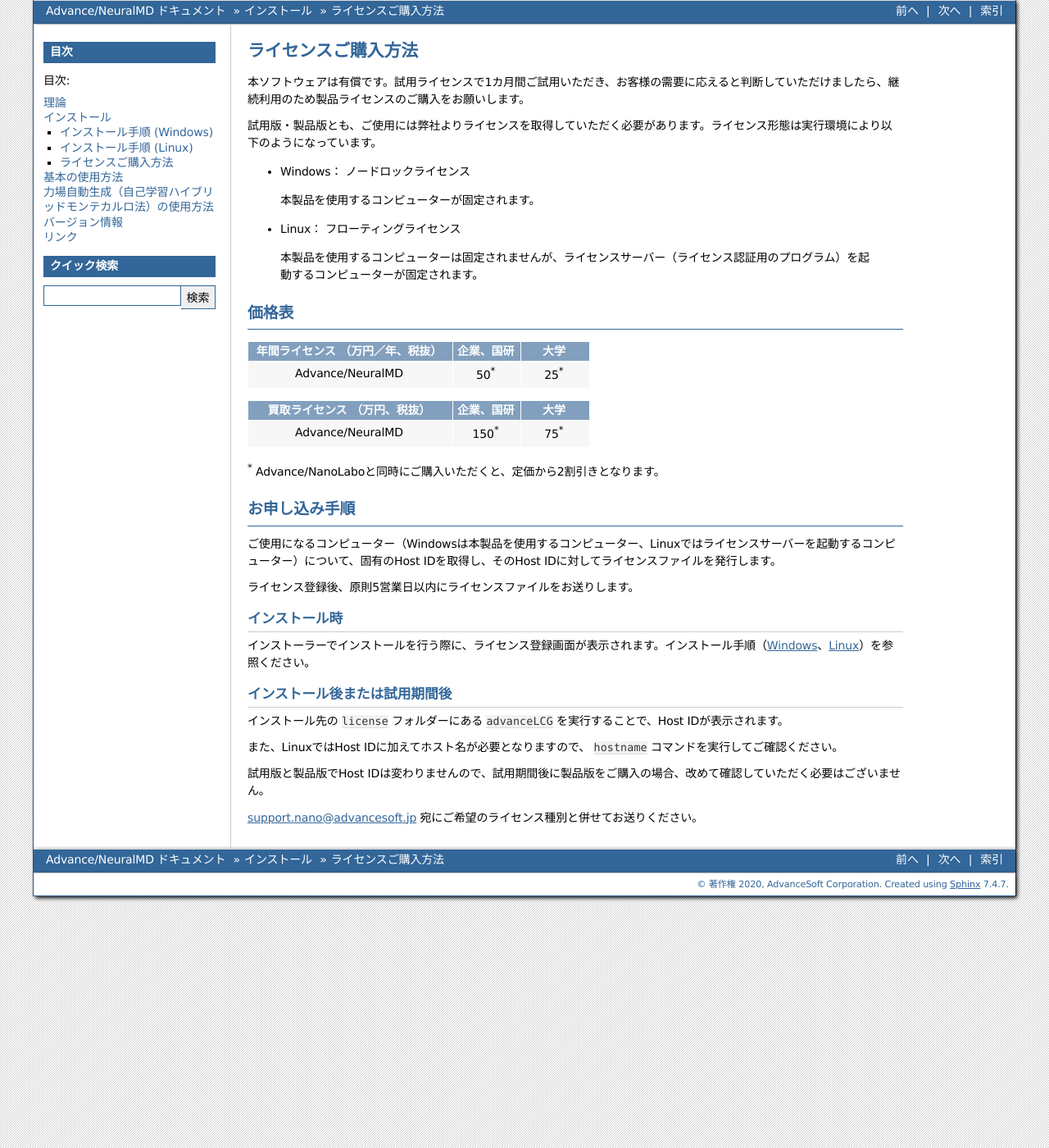
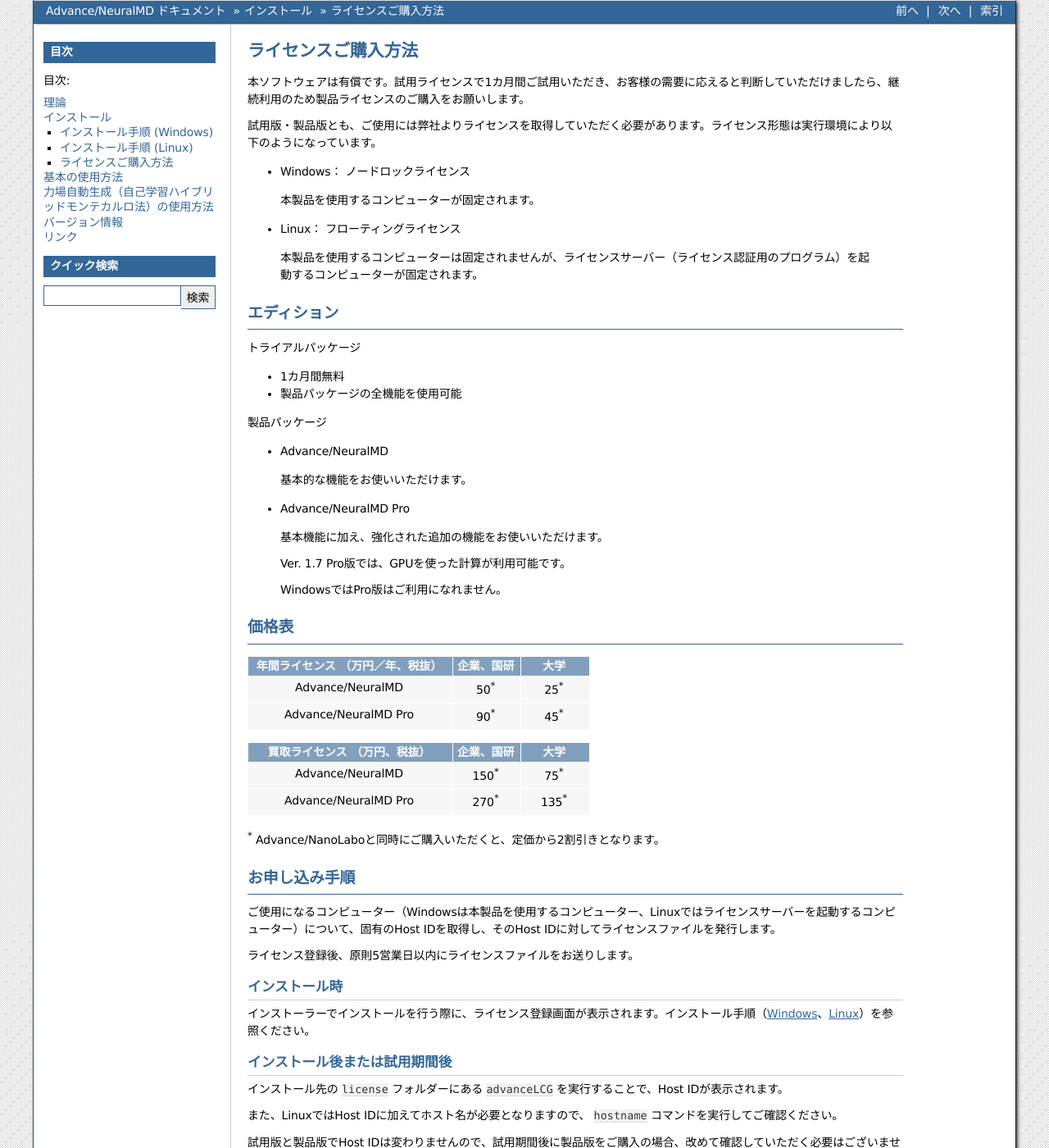
Before and after one commit to advancesoftcorp/neuralmd-doc, a Sphinx documentation site: the page built from docs/source/install/purchase.rst, in a window 1280 px wide and 1400 px high. Shown: the whole window at 82% size. Built offline with Sphinx 7.4.7, drawn with Linux system fonts in a browser that asks for light colours; formulas are drawn with MathJax 3.

Commit message:
add pro to price table

```diff
--- a/docs/source/install/purchase.rst
+++ b/docs/source/install/purchase.rst
@@ -16,6 +16,30 @@
 
  本製品を使用するコンピューターは固定されませんが、ライセンスサーバー（ライセンス認証用のプログラム）を起動するコンピューターが固定されます。
 
+.. _edition:
+
+エディション
+==============
+
+トライアルパッケージ
+
+* 1カ月間無料
+* 製品パッケージの全機能を使用可能
+
+製品パッケージ
+
+* Advance/NeuralMD
+
+ 基本的な機能をお使いいただけます。
+
+* Advance/NeuralMD Pro
+
+ 基本機能に加え、強化された追加の機能をお使いいただけます。
+
+ Ver. 1.7 Pro版では、GPUを使った計算が利用可能です。
+
+ WindowsではPro版はご利用になれません。
+
 .. _pricing:
 
 価格表
@@ -30,6 +54,8 @@
    +===============================================+================================+===============================+
    | Advance/NeuralMD                              |  50\ `*`:sup:\                 |   25\ `*`:sup:\               |
    +-----------------------------------------------+--------------------------------+-------------------------------+
+   | Advance/NeuralMD Pro                          |  90\ `*`:sup:\                 |   45\ `*`:sup:\               |
+   +-----------------------------------------------+--------------------------------+-------------------------------+
 
 .. table::
    :widths: 300,100,100
@@ -39,6 +65,8 @@
    |  買取ライセンス             （万円、税抜）    |   企業、国研                   |         大学                  |
    +===============================================+================================+===============================+
    | Advance/NeuralMD                              |  150\ `*`:sup:\                |   75\ `*`:sup:\               |
+   +-----------------------------------------------+--------------------------------+-------------------------------+
+   | Advance/NeuralMD Pro                          |  270\ `*`:sup:\                |   135\ `*`:sup:\              |
    +-----------------------------------------------+--------------------------------+-------------------------------+
 
 `*`:sup: Advance/NanoLaboと同時にご購入いただくと、定価から2割引きとなります。
```
